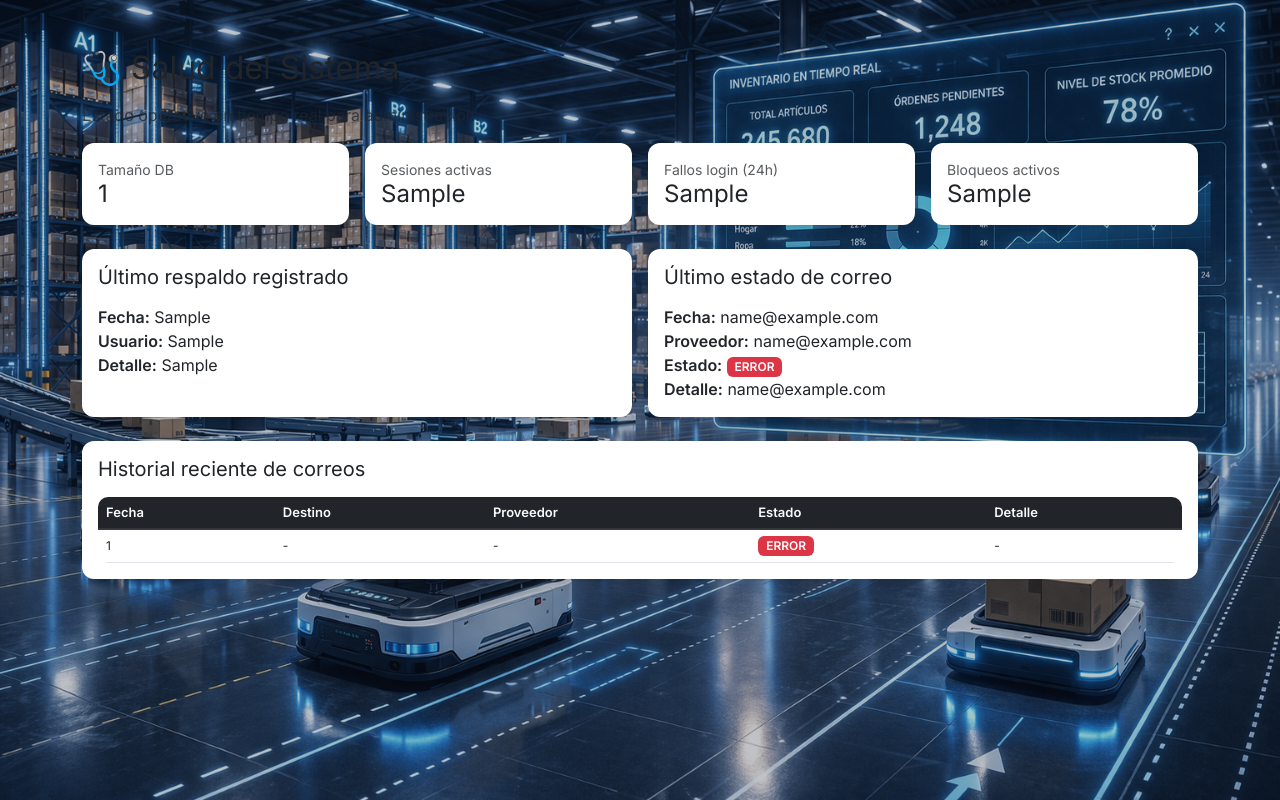
After one commit to bigotoro1-byte/Proyecto-AQUAMAX-listo, a Flask app: template templates/salud_sistema.html in a window 1280 px wide. The commit adds this page. Run offline with Flask 3, Linux system fonts and the light colour scheme; the template is opened without the code that fills it: most values are stand-ins (such as "Sample title", 1, 10 or a date in 2020); some libraries are stand-ins or nearby versions.

Commit message:
Agregar panel de salud operativo para admin

```diff
--- a/templates/base.html
+++ b/templates/base.html
@@ -351,6 +351,7 @@ body.loading {
         <a href="/productos" title="Productos"><span>📋 Productos</span></a>
         <a href="/admin/usuarios" title="Usuarios"><span>👤 Usuarios</span></a>
         <a href="/admin/accesos" title="Ingresos"><span>🕒 Ingresos</span></a>
+        <a href="/admin/salud" title="Salud"><span>🩺 Salud</span></a>
         <a href="/admin/ubicaciones" title="Ubicaciones"><span>📍 Ubicaciones</span></a>
         <a href="/admin/ajustes-stock" title="Ajustes stock"><span>⚙️ Ajustes stock</span></a>
         {% endif %}
--- /dev/null
+++ b/templates/salud_sistema.html
@@ -0,0 +1,110 @@
+{% extends "base.html" %}
+{% block content %}
+
+<div class="container mt-4">
+    <h2 class="mb-3">🩺 Salud del Sistema</h2>
+    <p class="text-muted">Estado operativo en tiempo real para administración.</p>
+
+    <div class="row g-3 mb-4">
+        <div class="col-lg-3 col-md-6 col-12">
+            <div class="card p-3 h-100">
+                <div class="text-muted small">Tamaño DB</div>
+                <div class="h4 mb-0">{{ db_size }}</div>
+            </div>
+        </div>
+        <div class="col-lg-3 col-md-6 col-12">
+            <div class="card p-3 h-100">
+                <div class="text-muted small">Sesiones activas</div>
+                <div class="h4 mb-0">{{ salud.sesiones_activas }}</div>
+            </div>
+        </div>
+        <div class="col-lg-3 col-md-6 col-12">
+            <div class="card p-3 h-100">
+                <div class="text-muted small">Fallos login (24h)</div>
+                <div class="h4 mb-0">{{ salud.fallos_24h }}</div>
+            </div>
+        </div>
+        <div class="col-lg-3 col-md-6 col-12">
+            <div class="card p-3 h-100">
+                <div class="text-muted small">Bloqueos activos</div>
+                <div class="h4 mb-0">{{ salud.bloqueos_activos }}</div>
+            </div>
+        </div>
+    </div>
+
+    <div class="row g-3 mb-4">
+        <div class="col-lg-6 col-12">
+            <div class="card p-3 h-100">
+                <h5 class="mb-3">Último respaldo registrado</h5>
+                {% if salud.ultimo_backup %}
+                    <div><b>Fecha:</b> {{ salud.ultimo_backup[0] }}</div>
+                    <div><b>Usuario:</b> {{ salud.ultimo_backup[1] or '-' }}</div>
+                    <div><b>Detalle:</b> {{ salud.ultimo_backup[2] or '-' }}</div>
+                {% else %}
+                    <div class="text-muted">Aún no hay exportaciones .xlsx registradas.</div>
+                {% endif %}
+            </div>
+        </div>
+        <div class="col-lg-6 col-12">
+            <div class="card p-3 h-100">
+                <h5 class="mb-3">Último estado de correo</h5>
+                {% if salud.ultimo_email %}
+                    <div><b>Fecha:</b> {{ salud.ultimo_email[0] }}</div>
+                    <div><b>Proveedor:</b> {{ salud.ultimo_email[1] or '-' }}</div>
+                    <div><b>Estado:</b>
+                        {% if salud.ultimo_email[2] == 'ok' %}
+                        <span class="badge bg-success">OK</span>
+                        {% else %}
+                        <span class="badge bg-danger">ERROR</span>
+                        {% endif %}
+                    </div>
+                    <div><b>Detalle:</b> {{ salud.ultimo_email[3] or '-' }}</div>
+                {% else %}
+                    <div class="text-muted">Aún no hay envíos de correo registrados.</div>
+                {% endif %}
+            </div>
+        </div>
+    </div>
+
+    <div class="card p-3 shadow-sm">
+        <h5 class="mb-3">Historial reciente de correos</h5>
+        <div class="table-responsive table-sticky-wrap">
+            <table class="table table-hover tabla-pro align-middle table-sticky mb-0">
+                <thead class="table-dark">
+                    <tr>
+                        <th>Fecha</th>
+                        <th>Destino</th>
+                        <th>Proveedor</th>
+                        <th>Estado</th>
+                        <th>Detalle</th>
+                    </tr>
+                </thead>
+                <tbody>
+                    {% if salud.emails_recientes %}
+                        {% for e in salud.emails_recientes %}
+                        <tr>
+                            <td>{{ e[0] }}</td>
+                            <td>{{ e[1] or '-' }}</td>
+                            <td>{{ e[2] or '-' }}</td>
+                            <td>
+                                {% if e[3] == 'ok' %}
+                                <span class="badge bg-success">OK</span>
+                                {% else %}
+                                <span class="badge bg-danger">ERROR</span>
+                                {% endif %}
+                            </td>
+                            <td>{{ e[4] or '-' }}</td>
+                        </tr>
+                        {% endfor %}
+                    {% else %}
+                        <tr>
+                            <td colspan="5" class="text-center text-muted">Sin registros de correo todavía.</td>
+                        </tr>
+                    {% endif %}
+                </tbody>
+            </table>
+        </div>
+    </div>
+</div>
+
+{% endblock %}
```
Also changed, not shown: database/db.py (+156 -0 lines), routes/auth.py (+21 -1 lines), routes/usuarios.py (+41 -1 lines).
